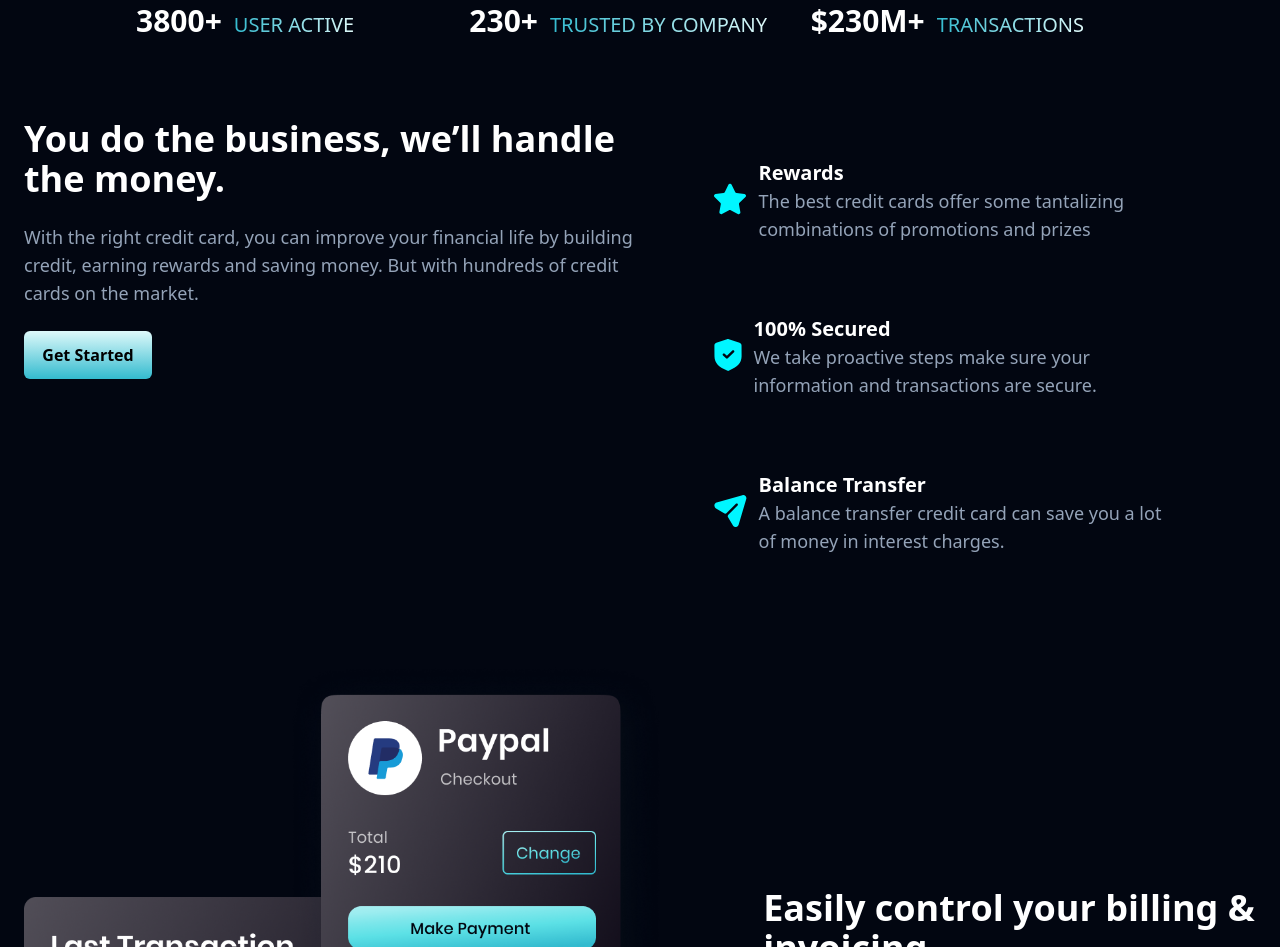
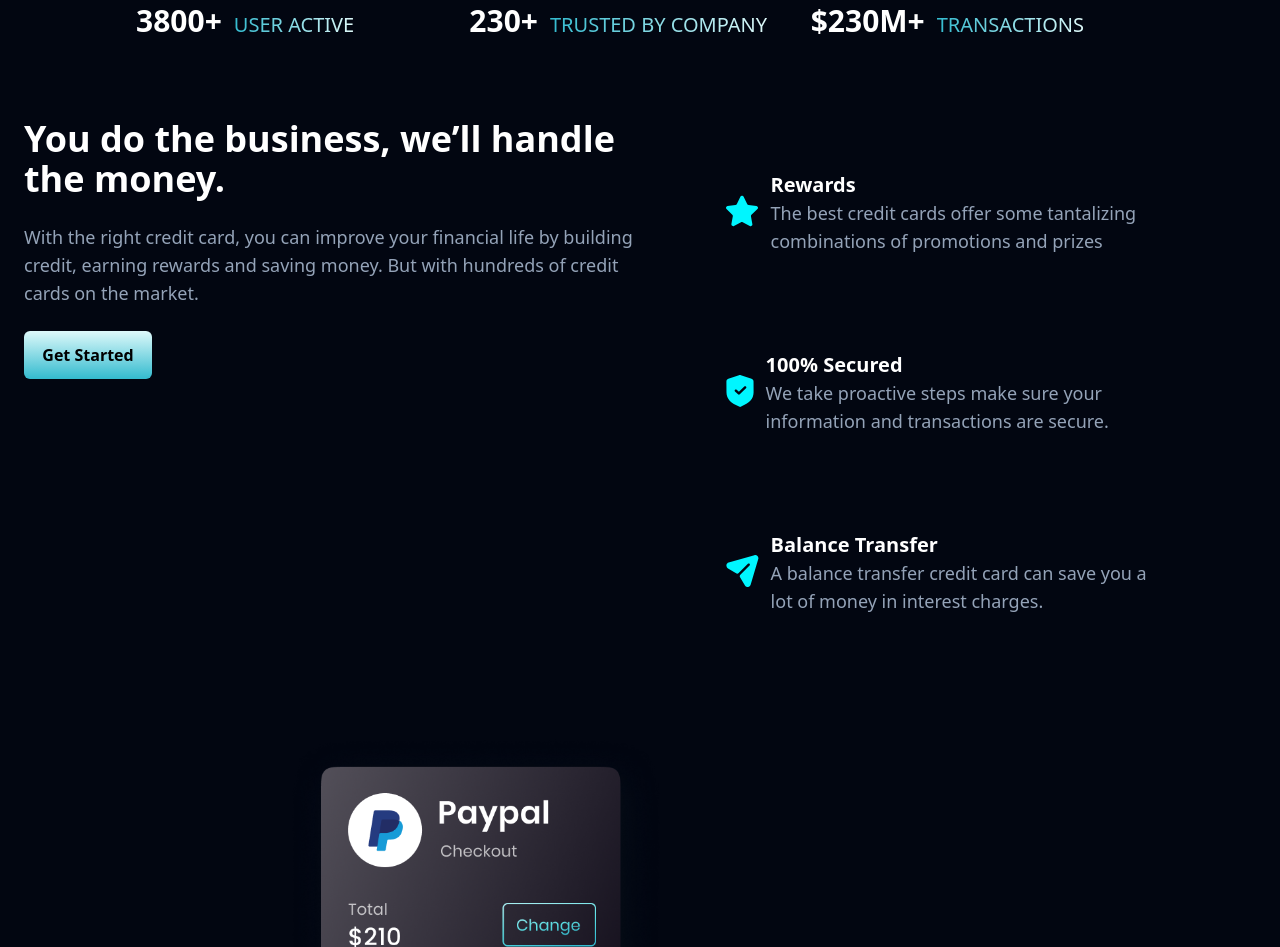
Before and after one commit to Yussasif/HooBank, a website: page index.html in a window 1280 px wide. Shown: the part 845-1792 px from the top of the page. Drawn offline with Linux system fonts and the light colour scheme.

Commit message:
more fix

```diff
--- a/index.html
+++ b/index.html
@@ -13,7 +13,7 @@
     <nav class=" relative  p-6 text-white items-center md:pl-20 xl:pl-32 ">
 
         <div class="absolute ">
-            <img class=" w-24 md:w-40" src="assets/logo.svg" alt="">
+            <img class=" w-28 md:w-40" src="assets/logo.svg" alt="">
         </div>
 
         <div class="pt-2">
@@ -95,7 +95,7 @@
             <div class="w-full md:w-1/2">
 
                 <div class="flex flex-col my-12">
-                    <div class="flex justify-center items-start w-4/5 m-auto hover:bg-gradient-to-r from-darkGray to-lightGray rounded-xl p-3">
+                    <div class="flex justify-center items-start w-4/5 m-auto hover:bg-gradient-to-r from-darkGray to-lightGray rounded-xl p-6">
                         <img class="mt-6" src="assets/Star.svg" alt="">
                         <div class="ml-3">
                             <h4 class="font-bold text-xl ">Rewards</h4>
@@ -105,7 +105,7 @@
                 </div>
 
                 <div class="flex flex-col my-12 ">
-                    <div class="flex justify-center items-start w-4/5 m-auto hover:bg-gradient-to-r from-darkGray to-lightGray rounded-xl p-3 ">
+                    <div class="flex justify-center items-start w-4/5 m-auto hover:bg-gradient-to-r from-darkGray to-lightGray rounded-xl p-6 ">
                         <img class="mt-6" src="assets/Shield.svg" alt="">
                         <div class="ml-3">
                             <h4 class="font-bold text-xl ">100% Secured</h4>
@@ -115,7 +115,7 @@
                 </div>
 
                 <div class="flex flex-col my-12">
-                    <div class="flex justify-center items-start w-4/5 m-auto hover:bg-gradient-to-r from-darkGray to-lightGray rounded-xl p-3">
+                    <div class="flex justify-center items-start w-4/5 m-auto hover:bg-gradient-to-r from-darkGray to-lightGray rounded-xl p-6">
                         <img class="mt-6" src="assets/Send.svg" alt="">
                         <div class="ml-3">
                             <h4 class="font-bold text-xl ">Balance Transfer</h4>
```
Also changed, not shown: css/style.css.
